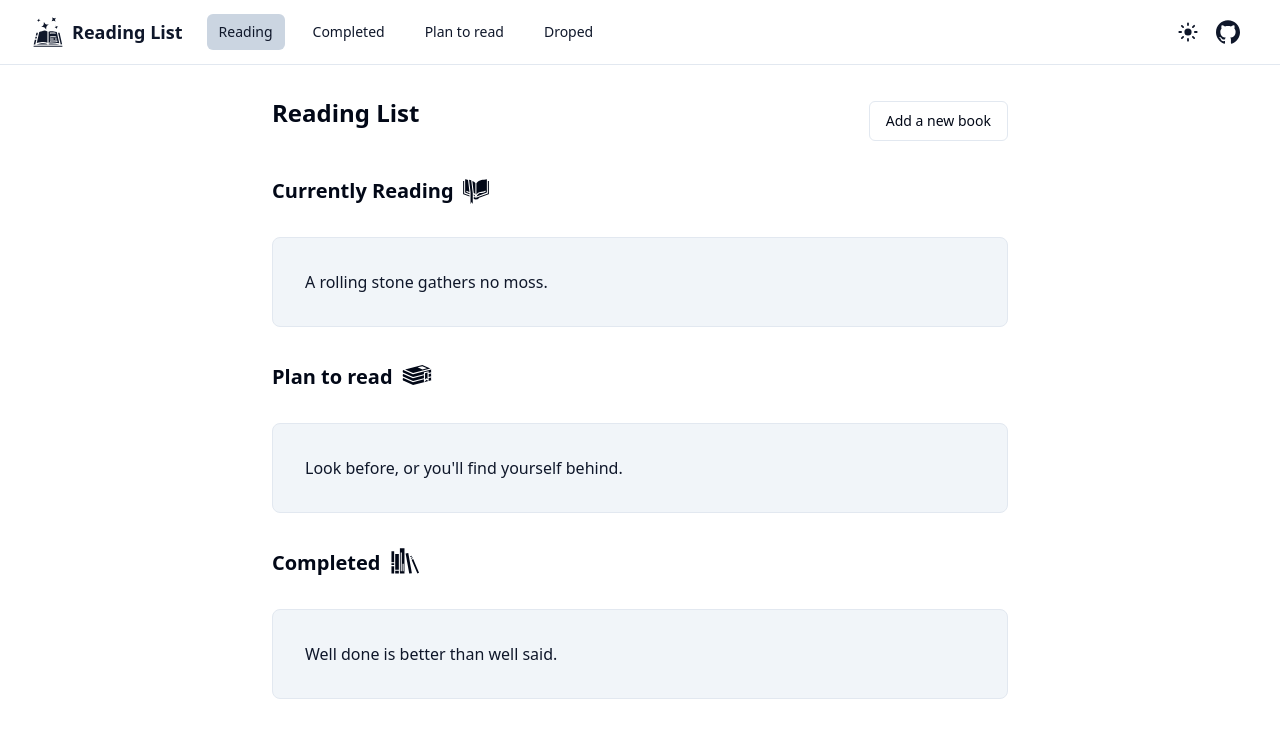
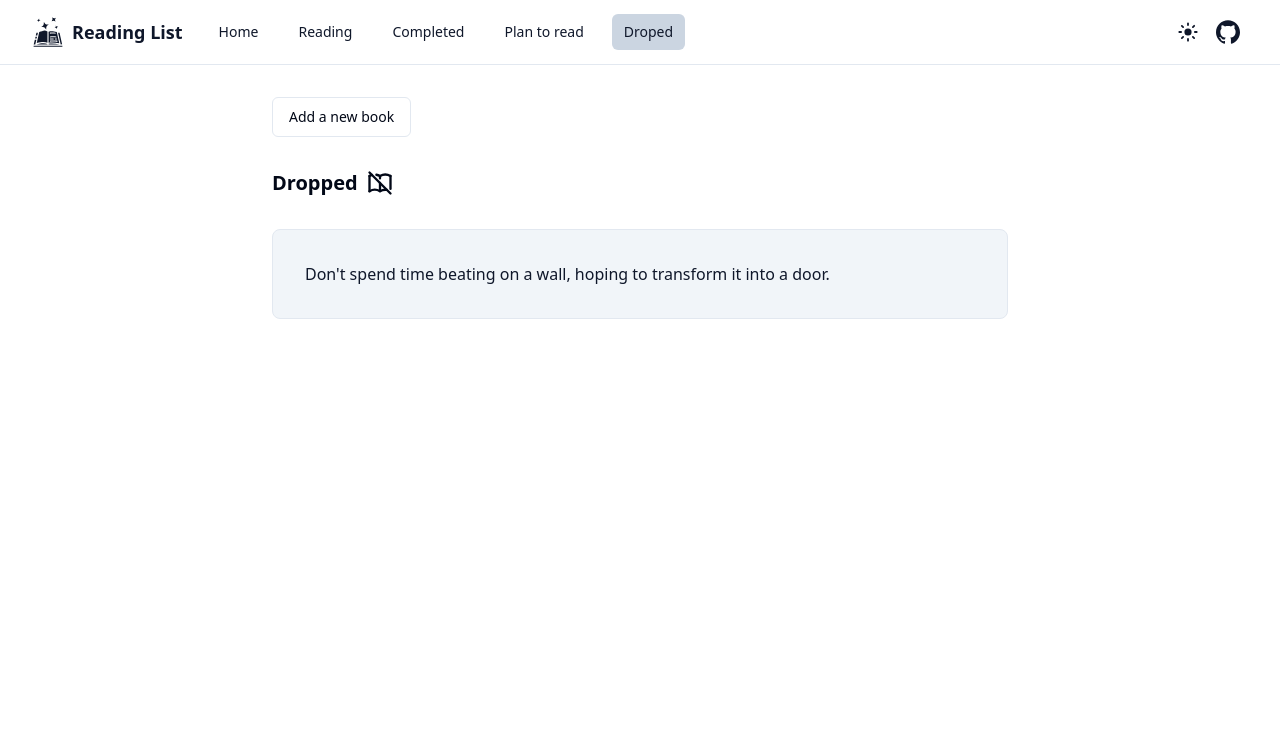
Before and after one commit to dawid-walkiewicz/book-tracker-local, a React (Vite) app: page /dropped in a window 1280 px wide. Shown: the top 738 px of the page. Built offline with nearby package versions, Linux system fonts and the light colour scheme.

Commit message:
changed book statuses, router, different pages

```diff
--- a/package.json
+++ b/package.json
@@ -22,6 +22,7 @@
     "react-beautiful-dnd": "^13.1.1",
     "react-dom": "^18.3.1",
     "react-icons": "^5.3.0",
+    "react-router-dom": "^6.26.1",
     "tailwind-merge": "^2.5.2",
     "tailwindcss-animate": "^1.0.7",
     "vaul": "^0.9.2",
--- a/src/App.tsx
+++ b/src/App.tsx
@@ -3,9 +3,21 @@ import { BookList } from "./components/BookList"
 import { useStore } from "./store"
 import { Layout } from "./components/Layout"
 
-import {
-  TooltipProvider,
-} from "@/components/ui/tooltip"
+import { TooltipProvider } from "@/components/ui/tooltip"
+
+import { BrowserRouter as Router, Route, Routes } from "react-router-dom"
+import { ReadingPage } from "./components/Pages/ReadingPage"
+import { PlanToReadPage } from "./components/Pages/PlanToReadPage"
+import { CompletedPage } from "./components/Pages/CompletedPage"
+import { DroppedPage } from "./components/Pages/DroppedPage"
+
+export const navigation = [
+  { name: "Home", href: "/", current: true },
+  { name: "Reading", href: "/reading", current: false },
+  { name: "Completed", href: "/completed", current: false },
+  { name: "Plan to read", href: "/backlog", current: false },
+  { name: "Droped", href: "/dropped", current: false },
+]
 
 const App = () => {
   const { loadBooksFromLocalStorage } = useStore((state) => state)
@@ -15,11 +27,19 @@ const App = () => {
   }, [loadBooksFromLocalStorage])
 
   return (
-    <Layout>
-      <TooltipProvider>
-        <BookList />
-      </TooltipProvider>
-    </Layout>
+    <Router>
+      <Layout>
+        <TooltipProvider>
+          <Routes>
+            <Route path="/" element={<BookList />} />
+            <Route path="/reading" element={<ReadingPage />} />
+            <Route path="/backlog" element={<PlanToReadPage />} />
+            <Route path="/completed" element={<CompletedPage />} />
+            <Route path="/dropped" element={<DroppedPage />} />
+          </Routes>
+        </TooltipProvider>
+      </Layout>
+    </Router>
   )
 }
 
--- a/src/components/BookList.tsx
+++ b/src/components/BookList.tsx
@@ -1,60 +1,11 @@
-import { Book, useStore } from "@/store"
-
-import { DragDropContext, Draggable, DropResult } from "react-beautiful-dnd"
-import { StrictModeDropable } from "./StrictModeDropable"
-
 import { GiBookPile, GiBookshelf, GiBookmarklet } from "react-icons/gi"
 
 import { AddBookDialog } from "./AddBookDrawer"
 import { BookSearch } from "./BookSearch"
-import { BookItem } from "./BookItem"
+import { DraggableBookList } from "./DraggableBookList"
+import { TbBookOff } from "react-icons/tb"
 
 export const BookList = () => {
-  const { books, reorderBooks } = useStore(
-    (state) => state,
-  )
-
-  const onDragEnd = (result: DropResult) => {
-    if (!result.destination) return
-
-    const startIndex = result.source.index
-    const endIndex = result.destination.index
-    const listType = result.source.droppableId as Book["status"]
-
-    if (startIndex === endIndex) return
-
-    reorderBooks(listType, startIndex, endIndex)
-  }
-
-  const renderDraggableBookList = (listType: Book["status"]) => {
-    const filteredBooks = books.filter((book) => book.status === listType)
-
-    return (
-      <StrictModeDropable droppableId={listType}>
-        {(provided) => (
-          <div {...provided.droppableProps} ref={provided.innerRef}>
-            {filteredBooks.map((book, index) => (
-              <Draggable key={book.key} draggableId={book.key} index={index}>
-                {(provided) => (
-                  <div
-                    ref={provided.innerRef}
-                    {...provided.draggableProps}
-                    className="my-2"
-                  >
-                    <div {...provided.dragHandleProps}>
-                      <BookItem book={book} index={index} listType={listType} />
-                    </div>
-                  </div>
-                )}
-              </Draggable>
-            ))}
-            {provided.placeholder}
-          </div>
-        )}
-      </StrictModeDropable>
-    )
-  }
-
   return (
     <div className="space-y-8 p-4">
       <div className="flex gap-2 max-sm:flex-col sm:items-center sm:justify-between">
@@ -70,53 +21,25 @@ export const BookList = () => {
         Currently Reading
         <GiBookmarklet className="size-7" />
       </h3>
-      <DragDropContext onDragEnd={onDragEnd}>
-        <div className="rounded-lg border bg-muted p-4">
-          {books.filter((book) => book.status === "inProgress").length > 0 ? (
-            renderDraggableBookList("inProgress")
-          ) : (
-            <div className="p-4">
-              <p className="text-primary">A rolling stone gathers no moss.</p>
-            </div>
-          )}
-        </div>
-      </DragDropContext>
+      <DraggableBookList listType="reading" quote="A rolling stone gathers no moss." />
 
       <h3 className="my-2 flex items-end gap-2 text-xl font-semibold">
         Plan to read
         <GiBookPile className="size-8" />
       </h3>
-      <DragDropContext onDragEnd={onDragEnd}>
-        <div className="rounded-lg border bg-muted p-4">
-          {books.filter((book) => book.status === "backlog").length > 0 ? (
-            renderDraggableBookList("backlog")
-          ) : (
-            <div className="p-4">
-              <p className="text-primary">
-                Look before, or you'll find yourself behind.
-              </p>
-            </div>
-          )}
-        </div>
-      </DragDropContext>
+      <DraggableBookList listType="backlog" quote="Look before, or you'll find yourself behind." />
 
       <h3 className="my-2 flex items-end gap-2 text-xl font-semibold">
         Completed
         <GiBookshelf className="size-8 pb-0.5" />
       </h3>
-      <div className="rounded-lg border bg-muted p-4">
-        {books.filter((book) => book.status === "done").length > 0 ? (
-          <>
-            {books
-              .filter((book) => book.status === "done")
-              .map((book, index) => <BookItem book={book} index={index} listType="done" />)}
-          </>
-        ) : (
-          <div className="p-4">
-            <p className="text-primary">Well done is better than well said.</p>
-          </div>
-        )}
-      </div>
+      <DraggableBookList listType="completed" quote="Well done is better than well said." />
+
+      <h3 className="my-2 flex items-end gap-2 text-xl font-semibold">
+        Dropped
+        <TbBookOff className="size-7" />
+      </h3>
+      <DraggableBookList listType="dropped" quote="Don't spend time beating on a wall, hoping to transform it into a door." />
     </div>
   )
 }
--- a/src/components/BookSearch.tsx
+++ b/src/components/BookSearch.tsx
@@ -6,7 +6,6 @@ import { Input } from "@/components/ui/input"
 import {
   Table,
   TableBody,
-  TableCaption,
   TableCell,
   TableHead,
   TableHeader,
--- /dev/null
+++ b/src/components/DraggableBookList.tsx
@@ -0,0 +1,73 @@
+import { Book, useStore } from "@/store"
+
+import { DragDropContext, Draggable, DropResult } from "react-beautiful-dnd"
+import { StrictModeDropable } from "./StrictModeDropable"
+
+import { BookItem } from "./BookItem"
+
+export const DraggableBookList = ({
+  listType,
+  quote,
+}: {
+  listType: Book["status"]
+  quote: string
+}) => {
+  const { books, reorderBooks } = useStore((state) => state)
+
+  const onDragEnd = (result: DropResult) => {
+    if (!result.destination) return
+
+    const startIndex = result.source.index
+    const endIndex = result.destination.index
+    const listType = result.source.droppableId as Book["status"]
+
+    if (startIndex === endIndex) return
+
+    reorderBooks(listType, startIndex, endIndex)
+  }
+
+  const filteredBooks = books.filter((book) => book.status === listType)
+
+  return (
+    <DragDropContext onDragEnd={onDragEnd}>
+      <div className="rounded-lg border bg-muted p-4">
+        {books.filter((book) => book.status === listType).length > 0 ? (
+          <StrictModeDropable droppableId={listType}>
+            {(provided) => (
+              <div {...provided.droppableProps} ref={provided.innerRef}>
+                {filteredBooks.map((book, index) => (
+                  <Draggable
+                    key={book.key}
+                    draggableId={book.key}
+                    index={index}
+                  >
+                    {(provided) => (
+                      <div
+                        ref={provided.innerRef}
+                        {...provided.draggableProps}
+                        className="my-2"
+                      >
+                        <div {...provided.dragHandleProps}>
+                          <BookItem
+                            book={book}
+                            index={index}
+                            listType={listType}
+                          />
+                        </div>
+                      </div>
+                    )}
+                  </Draggable>
+                ))}
+                {provided.placeholder}
+              </div>
+            )}
+          </StrictModeDropable>
+        ) : (
+          <div className="p-4">
+            <p className="text-primary">{quote}</p>
+          </div>
+        )}
+      </div>
+    </DragDropContext>
+  )
+}
--- a/src/components/Navbar.tsx
+++ b/src/components/Navbar.tsx
@@ -11,12 +11,8 @@ import { HiMiniMoon, HiMiniSun } from "react-icons/hi2"
 
 import { useTheme } from "@/hooks/useTheme"
 
-const navigation = [
-  { name: "Reading", href: "#", current: true },
-  { name: "Completed", href: "#", current: false },
-  { name: "Plan to read", href: "#", current: false },
-  { name: "Droped", href: "#", current: false },
-]
+import { navigation } from "@/App"
+import { Link, useLocation } from "react-router-dom"
 
 function classNames(...classes: (string | boolean | undefined)[]) {
   return classes.filter(Boolean).join(" ")
@@ -40,6 +36,8 @@ function ThemeToggle() {
 }
 
 export const Navbar = () => {
+  const location = useLocation()
+
   return (
     <Disclosure as="nav" className="border-b bg-background">
       <div className="mx-auto max-w-7xl px-2 sm:px-6 lg:px-8">
@@ -58,33 +56,35 @@ export const Navbar = () => {
           <div className="flex flex-1 items-center justify-center sm:items-stretch sm:justify-start">
             {/* Leftmost, logo and app title */}
             <div className="flex flex-shrink-0 items-center">
-              <a href="/">
+              <Link to="/">
                 <GiSpellBook className="size-8 text-primary" />
-              </a>
-              <a href="/">
+              </Link>
+              <Link to="/">
                 <h1 className="ml-2 text-lg font-bold text-primary">
                   Reading List
                 </h1>
-              </a>
+              </Link>
             </div>
 
             {/* Navigation links */}
             <div className="hidden sm:ml-6 sm:block">
               <div className="flex space-x-4">
                 {navigation.map((item) => (
-                  <a
+                  <Link
                     key={item.name}
-                    href={item.href}
-                    aria-current={item.current ? "page" : undefined}
+                    to={item.href}
+                    aria-current={
+                      location.pathname === item.href ? "page" : undefined
+                    }
                     className={classNames(
-                      item.current
+                      location.pathname === item.href
                         ? "bg-slate-300 text-primary dark:bg-slate-800"
                         : "text-primary hover:bg-slate-300 dark:hover:bg-slate-800",
                       "rounded-md px-3 py-2 text-sm font-medium",
                     )}
                   >
                     {item.name}
-                  </a>
+                  </Link>
                 ))}
               </div>
             </div>
@@ -111,11 +111,13 @@ export const Navbar = () => {
           {navigation.map((item) => (
             <DisclosureButton
               key={item.name}
-              as="a"
-              href={item.href}
-              aria-current={item.current ? "page" : undefined}
+              as={Link}
+              to={item.href}
+              aria-current={
+                location.pathname === item.href ? "page" : undefined
+              } // Sprawdza, czy bieżąca ścieżka odpowiada href
               className={classNames(
-                item.current
+                location.pathname === item.href
                   ? "bg-gray-400 text-primary"
                   : "text-primary hover:bg-gray-400 dark:hover:bg-gray-200",
                 "block rounded-md px-3 py-2 text-base font-medium",
--- a/src/components/Pages/DroppedPage.tsx
+++ b/src/components/Pages/DroppedPage.tsx
@@ -1,5 +1,25 @@
+import { TbBookOff } from "react-icons/tb";
+
+import { AddBookDialog } from "@/components/AddBookDrawer"
+import { BookSearch } from "@/components/BookSearch"
+import { DraggableBookList } from "@/components/DraggableBookList"
+
 export const DroppedPage = () => {
   return (
-    <div>DroppedPage</div>
+    <div className="space-y-8 p-4">
+      <div className="flex gap-2 max-sm:flex-col sm:items-center sm:justify-between">
+        <div className="h-full">
+          <AddBookDialog>
+            <BookSearch />
+          </AddBookDialog>
+        </div>
+      </div>
+
+      <h3 className="my-2 flex items-end gap-2 text-xl font-semibold">
+        Dropped
+        <TbBookOff className="size-7" />
+      </h3>
+      <DraggableBookList listType="dropped" quote="Don't spend time beating on a wall, hoping to transform it into a door." />
+    </div>
   )
 }
--- a/src/store.ts
+++ b/src/store.ts
@@ -6,7 +6,7 @@ export type Book = {
   author_name: string[]
   first_publish_year: number
   number_of_pages_median: number | null
-  status: "done" | "inProgress" | "backlog"
+  status: "completed" | "reading" | "backlog" | "dropped"
 }
 
 interface BookState {
```
Also changed, not shown: src/components/BookItem.tsx (+4 -4 lines), src/components/Pages/CompletedPage.tsx (+21 -1 lines), src/components/Pages/PlanToReadPage.tsx (+21 -1 lines), src/components/Pages/ReadingPage.tsx (+21 -1 lines), 1 other file (tests, documents, lock files or other folders).
